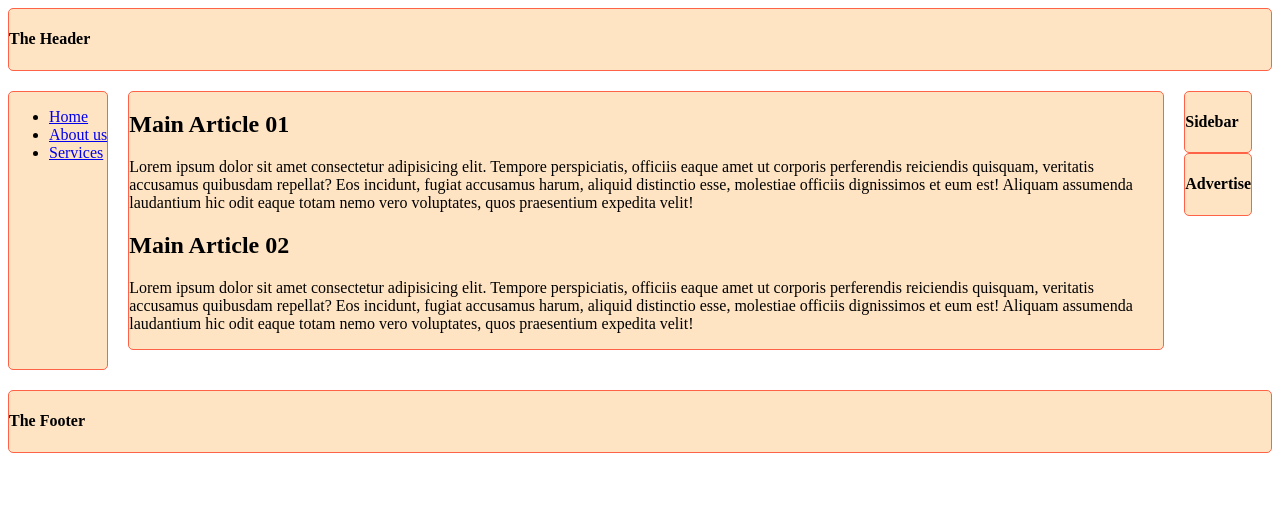
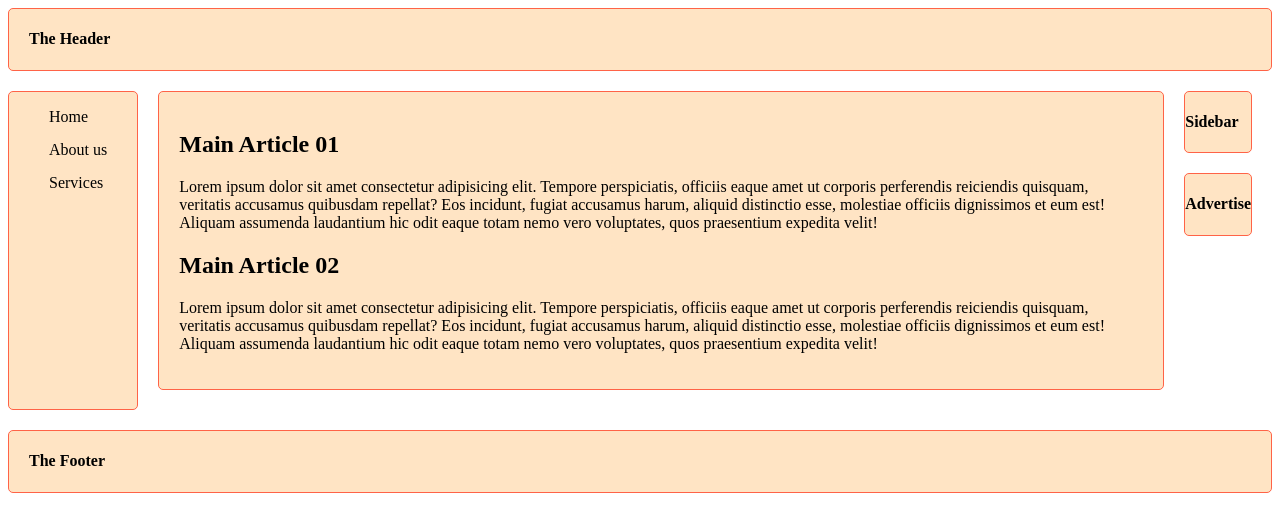
Before and after one commit to Sayem-Bhuiyan/Simple-grid-layout, a plain HTML site: page index.html in a window 1280 px wide. Drawn offline with Linux system fonts and the light colour scheme.

Commit message:
design the structure

```diff
--- a/Styles/style.css
+++ b/Styles/style.css
@@ -13,6 +13,7 @@
 /* creating the grid are */
 
 .header-section {
+    padding-left: 20px;
     grid-area: header-section;
 }
 
@@ -20,12 +21,25 @@
     grid-area: nav-bar;
 }
 
+.nav-bar>ul li {
+    margin-bottom: 15px;
+    list-style-type: none;
+}
+
+.nav-bar ul li a {
+    color: black;
+    text-decoration: none;
+    margin-right: 30px;
+}
+
 .main-section {
     grid-area: main-section;
+    padding: 20px;
 }
 
 .sidebar {
     grid-area: sidebar;
+    margin-bottom: 20px;
 }
 
 .advertise {
@@ -33,8 +47,12 @@
 }
 
 .footer {
+    padding-left: 20px;
     grid-area: footer;
 }
+
+
+/* Add style to the container */
 
 .container {
     display: grid;
```
